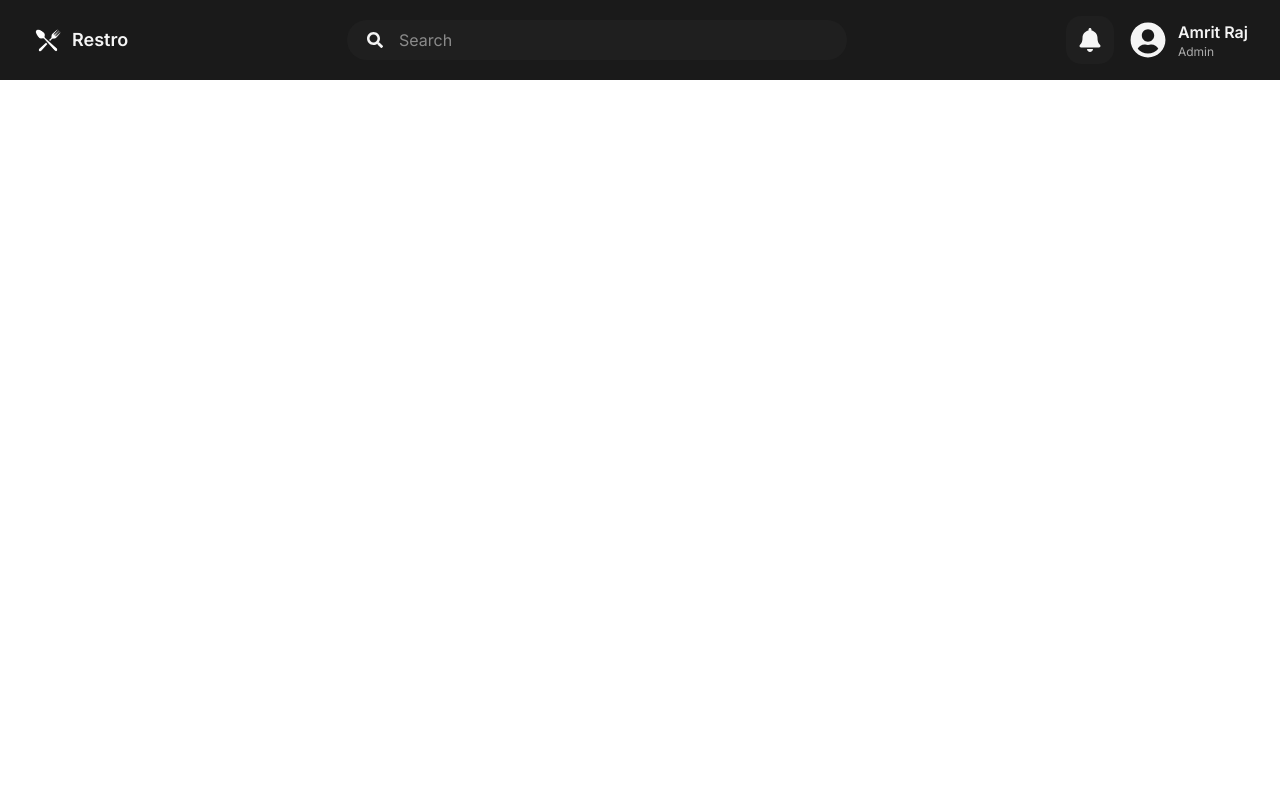
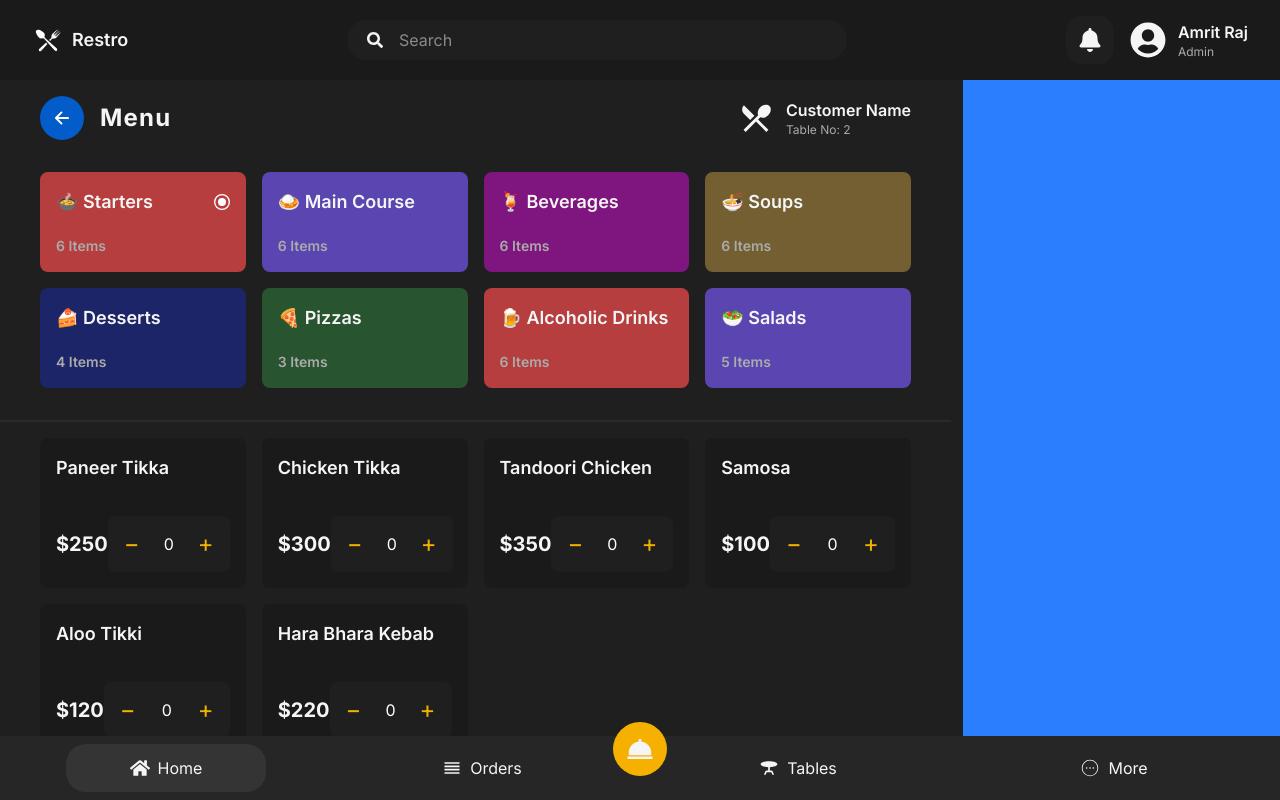
Before and after one commit to carloshtsca/restaurant-react, a React (Vite) app: page /menu in a window 1280 px wide. Built offline with nearby package versions, Linux system fonts and the light colour scheme.

Commit message:
Add Menu Page UI Design

```diff
--- a/src/App.jsx
+++ b/src/App.jsx
@@ -1,5 +1,5 @@
 import { BrowserRouter as Router, Routes, Route } from 'react-router-dom';
-import { Home, Auth, Orders, Tables } from './pages';
+import { Home, Auth, Orders, Tables, Menu } from './pages';
 import Header from './components/shared/Header';
 
 function App() {
@@ -11,6 +11,8 @@
         <Route path='/auth' element={<Auth />} />
         <Route path='/orders' element={<Orders />} />
         <Route path='/tables' element={<Tables />} />
+        <Route path='/menu' element={<Menu />} />
+        <Route path='*' element={<div>Not Found</div>} />
       </Routes>
     </Router>
   )
--- /dev/null
+++ b/src/components/menu/MenuContainer.jsx
@@ -0,0 +1,74 @@
+import React, { useState } from 'react'
+import { menus } from '../../constants'
+import { GrRadialSelected } from 'react-icons/gr';
+
+const MenuContainer = () => {
+    const [selected, setSelected] = useState(menus[0]);
+    const [itemCount, setItemCount] = useState(0);
+    const [itemId, setItemId] = useState();
+
+    const increment = (id) => {
+        setItemId(id);
+        if (itemCount >= 4) return;
+        setItemCount((prev) => prev + 1);
+    };
+
+    const decrement = (id) => {
+        setItemId(id);
+        if (itemCount <= 0) return;
+        setItemCount((prev) => prev - 1);
+    };
+
+    return (
+        <>
+            <div className='grid sm:grid-cols-2 md:grid-cols-2 lg:grid-cols-3 xl:grid-cols-4 gap-4 px-10 py-4 w-[100%]'>
+                {
+                    menus.map((menu) => {
+                        return (
+                            <div
+                                key={menu.id}
+                                className='flex flex-col items-start justify-between p-4 rounded-lg h-[100px] cursor-pointer'
+                                style={{ backgroundColor: menu.bgColor }}
+                                onClick={() => {
+                                    setSelected(menu);
+                                    setItemId(0);
+                                    setItemCount(0);
+                                }}
+                            >
+                                <div className='flex items-center justify-between w-full'>
+                                    <h1 className='text-[#f5f5f5] text-lg font-semibold'>{menu.icon} {menu.name}</h1>
+                                    {selected.id === menu.id && <GrRadialSelected className='text-white' />}
+                                </div>
+                                <p className='text-[#ababab] text-sm font-semibold'>{menu.items.length} Items</p>
+                            </div>
+                        );
+                    })
+                }
+            </div>
+
+            <hr className='border-[#2a2a2a] border-t-2 mt-4' />
+
+            <div className='grid sm:grid-cols-2 md:grid-cols-2 lg:grid-cols-3 xl:grid-cols-4 gap-4 px-10 py-4 w-[100%]'>
+                {
+                    selected?.items.map((menu) => {
+                        return (
+                            <div key={menu.id} className='flex flex-col items-start justify-between p-4 rounded-lg h-[150px] cursor-pointer hover:bg-[#2a2a2a] bg-[#1a1a1a]'>
+                                <h1 className='text-[#f5f5f5] text-lg font-semibold'>{menu.name}</h1>
+                                <div className='flex items-center justify-between w-full'>
+                                    <p className='text-[#f5f5f5] text-xl font-bold'>${menu.price}</p>
+                                    <div className='flex items-center justify-between bg-[#1f1f1f] px-4 py-3 rounded-lg gap-6 w-32'>
+                                        <button onClick={() => decrement(menu.id)} className='text-yellow-500 text-2xl'>&minus;</button>
+                                        <span className='text-white'>{menu.id === itemId ? itemCount : "0"}</span>
+                                        <button onClick={() => increment(menu.id)} className='text-yellow-500 text-2xl'>&#43;</button>
+                                    </div>
+                                </div>
+                            </div>
+                        );
+                    })
+                }
+            </div>
+        </>
+    )
+}
+
+export default MenuContainer
--- a/src/components/tables/TableCard.jsx
+++ b/src/components/tables/TableCard.jsx
@@ -1,9 +1,17 @@
 import React from 'react'
 import { getRandomBG } from '../../utils'
+import { useNavigate } from 'react-router-dom'
 
 const TableCard = ({ key, name, status, initials }) => {
+  const navigate = useNavigate();
+
+  const handleClick = () => {
+    if (status === "Booked") return;
+    navigate(`/menu`);
+  }
+
   return (
-    <div key={key} className=' hover:bg-[#2c2c2c] bg-[#262626] p-4 rounded-lg cursor-pointer'>
+    <div onClick={handleClick} key={key} className=' hover:bg-[#2c2c2c] bg-[#262626] p-4 rounded-lg cursor-pointer'>
       <div className='flex items-center justify-between px-1'>
         <h1 className='text-[#f5f5f5] text-xl font-semibold'>{name}</h1>
         <p className={`${status === "Booked" ? "text-green-600 bg-[#2e4a40]" : "bg-[#664a04] text-white"} px-2 py-1 rounded-lg`}>{status}</p>
--- a/src/constants/index.js
+++ b/src/constants/index.js
@@ -95,293 +95,293 @@
   { id: 15, name: "Table 15", status: "Booked", initial: "TW", seats: 3 }
 ];
 
-// export const startersItem = [
-//   {
-//     id: 1,
-//     name: "Paneer Tikka",
-//     price: 250,
-//     category: "Vegetarian"
-//   },
-//   {
-//     id: 2,
-//     name: "Chicken Tikka",
-//     price: 300,
-//     category: "Non-Vegetarian"
-//   },
-//   {
-//     id: 3,
-//     name: "Tandoori Chicken",
-//     price: 350,
-//     category: "Non-Vegetarian"
-//   },
-//   {
-//     id: 4,
-//     name: "Samosa",
-//     price: 100,
-//     category: "Vegetarian"
-//   },
-//   {
-//     id: 5,
-//     name: "Aloo Tikki",
-//     price: 120,
-//     category: "Vegetarian"
-//   },
-//   {
-//     id: 6,
-//     name: "Hara Bhara Kebab",
-//     price: 220,
-//     category: "Vegetarian"
-//   }
-// ];
+export const startersItem = [
+  {
+    id: 1,
+    name: "Paneer Tikka",
+    price: 250,
+    category: "Vegetarian"
+  },
+  {
+    id: 2,
+    name: "Chicken Tikka",
+    price: 300,
+    category: "Non-Vegetarian"
+  },
+  {
+    id: 3,
+    name: "Tandoori Chicken",
+    price: 350,
+    category: "Non-Vegetarian"
+  },
+  {
+    id: 4,
+    name: "Samosa",
+    price: 100,
+    category: "Vegetarian"
+  },
+  {
+    id: 5,
+    name: "Aloo Tikki",
+    price: 120,
+    category: "Vegetarian"
+  },
+  {
+    id: 6,
+    name: "Hara Bhara Kebab",
+    price: 220,
+    category: "Vegetarian"
+  }
+];
 
-// export const mainCourse = [
-//   {
-//     id: 1,
-//     name: "Butter Chicken",
-//     price: 400,
-//     category: "Non-Vegetarian"
-//   },
-//   {
-//     id: 2,
-//     name: "Paneer Butter Masala",
-//     price: 350,
-//     category: "Vegetarian"
-//   },
-//   {
-//     id: 3,
-//     name: "Chicken Biryani",
-//     price: 450,
-//     category: "Non-Vegetarian"
-//   },
-//   {
-//     id: 4,
-//     name: "Dal Makhani",
-//     price: 180,
-//     category: "Vegetarian"
-//   },
-//   {
-//     id: 5,
-//     name: "Kadai Paneer",
-//     price: 300,
-//     category: "Vegetarian"
-//   },
-//   {
-//     id: 6,
-//     name: "Rogan Josh",
-//     price: 500,
-//     category: "Non-Vegetarian"
-//   }
-// ];
+export const mainCourse = [
+  {
+    id: 1,
+    name: "Butter Chicken",
+    price: 400,
+    category: "Non-Vegetarian"
+  },
+  {
+    id: 2,
+    name: "Paneer Butter Masala",
+    price: 350,
+    category: "Vegetarian"
+  },
+  {
+    id: 3,
+    name: "Chicken Biryani",
+    price: 450,
+    category: "Non-Vegetarian"
+  },
+  {
+    id: 4,
+    name: "Dal Makhani",
+    price: 180,
+    category: "Vegetarian"
+  },
+  {
+    id: 5,
+    name: "Kadai Paneer",
+    price: 300,
+    category: "Vegetarian"
+  },
+  {
+    id: 6,
+    name: "Rogan Josh",
+    price: 500,
+    category: "Non-Vegetarian"
+  }
+];
 
-// export const beverages = [
-//   {
-//     id: 1,
-//     name: "Masala Chai",
-//     price: 50,
-//     category: "Hot"
-//   },
-//   {
-//     id: 2,
-//     name: "Lemon Soda",
-//     price: 80,
-//     category: "Cold"
-//   },
-//   {
-//     id: 3,
-//     name: "Mango Lassi",
-//     price: 120,
-//     category: "Cold"
-//   },
-//   {
-//     id: 4,
-//     name: "Cold Coffee",
-//     price: 150,
-//     category: "Cold"
-//   },
-//   {
-//     id: 5,
-//     name: "Fresh Lime Water",
-//     price: 60,
-//     category: "Cold"
-//   },
-//   {
-//     id: 6,
-//     name: "Iced Tea",
-//     price: 100,
-//     category: "Cold"
-//   }
-// ];
+export const beverages = [
+  {
+    id: 1,
+    name: "Masala Chai",
+    price: 50,
+    category: "Hot"
+  },
+  {
+    id: 2,
+    name: "Lemon Soda",
+    price: 80,
+    category: "Cold"
+  },
+  {
+    id: 3,
+    name: "Mango Lassi",
+    price: 120,
+    category: "Cold"
+  },
+  {
+    id: 4,
+    name: "Cold Coffee",
+    price: 150,
+    category: "Cold"
+  },
+  {
+    id: 5,
+    name: "Fresh Lime Water",
+    price: 60,
+    category: "Cold"
+  },
+  {
+    id: 6,
+    name: "Iced Tea",
+    price: 100,
+    category: "Cold"
+  }
+];
 
-// export const soups = [
-//   {
-//     id: 1,
-//     name: "Tomato Soup",
-//     price: 120,
-//     category: "Vegetarian"
-//   },
-//   {
-//     id: 2,
-//     name: "Sweet Corn Soup",
-//     price: 130,
-//     category: "Vegetarian"
-//   },
-//   {
-//     id: 3,
-//     name: "Hot & Sour Soup",
-//     price: 140,
-//     category: "Vegetarian"
-//   },
-//   {
-//     id: 4,
-//     name: "Chicken Clear Soup",
-//     price: 160,
-//     category: "Non-Vegetarian"
-//   },
-//   {
-//     id: 5,
-//     name: "Mushroom Soup",
-//     price: 150,
-//     category: "Vegetarian"
-//   },
-//   {
-//     id: 6,
-//     name: "Lemon Coriander Soup",
-//     price: 110,
-//     category: "Vegetarian"
-//   }
-// ];
+export const soups = [
+  {
+    id: 1,
+    name: "Tomato Soup",
+    price: 120,
+    category: "Vegetarian"
+  },
+  {
+    id: 2,
+    name: "Sweet Corn Soup",
+    price: 130,
+    category: "Vegetarian"
+  },
+  {
+    id: 3,
+    name: "Hot & Sour Soup",
+    price: 140,
+    category: "Vegetarian"
+  },
+  {
+    id: 4,
+    name: "Chicken Clear Soup",
+    price: 160,
+    category: "Non-Vegetarian"
+  },
+  {
+    id: 5,
+    name: "Mushroom Soup",
+    price: 150,
+    category: "Vegetarian"
+  },
+  {
+    id: 6,
+    name: "Lemon Coriander Soup",
+    price: 110,
+    category: "Vegetarian"
+  }
+];
 
-// export const desserts = [
-//   {
-//     id: 1,
-//     name: "Gulab Jamun",
-//     price: 100,
-//     category: "Vegetarian"
-//   },
-//   {
-//     id: 2,
-//     name: "Kulfi",
-//     price: 150,
-//     category: "Vegetarian"
-//   },
-//   {
-//     id: 3,
-//     name: "Chocolate Lava Cake",
-//     price: 250,
-//     category: "Vegetarian"
-//   },
-//   {
-//     id: 4,
-//     name: "Ras Malai",
-//     price: 180,
-//     category: "Vegetarian"
-//   }
-// ];
+export const desserts = [
+  {
+    id: 1,
+    name: "Gulab Jamun",
+    price: 100,
+    category: "Vegetarian"
+  },
+  {
+    id: 2,
+    name: "Kulfi",
+    price: 150,
+    category: "Vegetarian"
+  },
+  {
+    id: 3,
+    name: "Chocolate Lava Cake",
+    price: 250,
+    category: "Vegetarian"
+  },
+  {
+    id: 4,
+    name: "Ras Malai",
+    price: 180,
+    category: "Vegetarian"
+  }
+];
 
-// export const pizzas = [
-//   {
-//     id: 1,
-//     name: "Margherita Pizza",
-//     price: 350,
-//     category: "Vegetarian"
-//   },
-//   {
-//     id: 2,
-//     name: "Veg Supreme Pizza",
-//     price: 400,
-//     category: "Vegetarian"
-//   },
-//   {
-//     id: 3,
-//     name: "Pepperoni Pizza",
-//     price: 450,
-//     category: "Non-Vegetarian"
-//   }
-// ];
+export const pizzas = [
+  {
+    id: 1,
+    name: "Margherita Pizza",
+    price: 350,
+    category: "Vegetarian"
+  },
+  {
+    id: 2,
+    name: "Veg Supreme Pizza",
+    price: 400,
+    category: "Vegetarian"
+  },
+  {
+    id: 3,
+    name: "Pepperoni Pizza",
+    price: 450,
+    category: "Non-Vegetarian"
+  }
+];
 
-// export const alcoholicDrinks = [
-//   {
-//     id: 1,
-//     name: "Beer",
-//     price: 200,
-//     category: "Alcoholic"
-//   },
-//   {
-//     id: 2,
-//     name: "Whiskey",
-//     price: 500,
-//     category: "Alcoholic"
-//   },
-//   {
-//     id: 3,
-//     name: "Vodka",
-//     price: 450,
-//     category: "Alcoholic"
-//   },
-//   {
-//     id: 4,
-//     name: "Rum",
-//     price: 350,
-//     category: "Alcoholic"
-//   },
-//   {
-//     id: 5,
-//     name: "Tequila",
-//     price: 600,
-//     category: "Alcoholic"
-//   },
-//   {
-//     id: 6,
-//     name: "Cocktail",
-//     price: 400,
-//     category: "Alcoholic"
-//   }
-// ];
+export const alcoholicDrinks = [
+  {
+    id: 1,
+    name: "Beer",
+    price: 200,
+    category: "Alcoholic"
+  },
+  {
+    id: 2,
+    name: "Whiskey",
+    price: 500,
+    category: "Alcoholic"
+  },
+  {
+    id: 3,
+    name: "Vodka",
+    price: 450,
+    category: "Alcoholic"
+  },
+  {
+    id: 4,
+    name: "Rum",
+    price: 350,
+    category: "Alcoholic"
+  },
+  {
+    id: 5,
+    name: "Tequila",
+    price: 600,
+    category: "Alcoholic"
+  },
+  {
+    id: 6,
+    name: "Cocktail",
+    price: 400,
+    category: "Alcoholic"
+  }
+];
 
-// export const salads = [
-//   {
-//     id: 1,
-//     name: "Caesar Salad",
-//     price: 200,
-//     category: "Vegetarian"
-//   },
-//   {
-//     id: 2,
-//     name: "Greek Salad",
-//     price: 250,
-//     category: "Vegetarian"
-//   },
-//   {
-//     id: 3,
-//     name: "Fruit Salad",
-//     price: 150,
-//     category: "Vegetarian"
-//   },
-//   {
-//     id: 4,
-//     name: "Chicken Salad",
-//     price: 300,
-//     category: "Non-Vegetarian"
-//   },
-//   {
-//     id: 5,
-//     name: "Tuna Salad",
-//     price: 350,
+export const salads = [
+  {
+    id: 1,
+    name: "Caesar Salad",
+    price: 200,
+    category: "Vegetarian"
+  },
+  {
+    id: 2,
+    name: "Greek Salad",
+    price: 250,
+    category: "Vegetarian"
+  },
+  {
+    id: 3,
+    name: "Fruit Salad",
+    price: 150,
+    category: "Vegetarian"
+  },
+  {
+    id: 4,
+    name: "Chicken Salad",
+    price: 300,
+    category: "Non-Vegetarian"
+  },
+  {
+    id: 5,
+    name: "Tuna Salad",
+    price: 350,
 
-//   }
-// ];
+  }
+];
 
 
-// export const menus = [
-//   { id: 1, name: "Starters", bgColor: "#b73e3e", icon: "🍲", items: startersItem },
-//   { id: 2, name: "Main Course", bgColor: "#5b45b0", icon: "🍛", items: mainCourse },
-//   { id: 3, name: "Beverages", bgColor: "#7f167f", icon: "🍹", items: beverages },
-//   { id: 4, name: "Soups", bgColor: "#735f32", icon: "🍜", items: soups },
-//   { id: 5, name: "Desserts", bgColor: "#1d2569", icon: "🍰", items: desserts },
-//   { id: 6, name: "Pizzas", bgColor: "#285430", icon: "🍕", items: pizzas },
-//   { id: 7, name: "Alcoholic Drinks", bgColor: "#b73e3e", icon: "🍺", items: alcoholicDrinks },
-//   { id: 8, name: "Salads", bgColor: "#5b45b0", icon: "🥗", items: salads }
-// ]
+export const menus = [
+  { id: 1, name: "Starters", bgColor: "#b73e3e", icon: "🍲", items: startersItem },
+  { id: 2, name: "Main Course", bgColor: "#5b45b0", icon: "🍛", items: mainCourse },
+  { id: 3, name: "Beverages", bgColor: "#7f167f", icon: "🍹", items: beverages },
+  { id: 4, name: "Soups", bgColor: "#735f32", icon: "🍜", items: soups },
+  { id: 5, name: "Desserts", bgColor: "#1d2569", icon: "🍰", items: desserts },
+  { id: 6, name: "Pizzas", bgColor: "#285430", icon: "🍕", items: pizzas },
+  { id: 7, name: "Alcoholic Drinks", bgColor: "#b73e3e", icon: "🍺", items: alcoholicDrinks },
+  { id: 8, name: "Salads", bgColor: "#5b45b0", icon: "🥗", items: salads }
+]
 
 // export const metricsData = [
 //   { title: "Revenue", value: "₹50,846.90", percentage: "12%", color: "#025cca", isIncrease: false },
--- /dev/null
+++ b/src/pages/Menu.jsx
@@ -0,0 +1,41 @@
+import React from 'react'
+import BottomNav from '../components/shared/BottomNav';
+import BackButton from '../components/shared/BackButton';
+import { MdRestaurantMenu } from 'react-icons/md';
+import MenuContainer from '../components/menu/MenuContainer';
+
+const Menu = () => { // 5:36 - 21:24 (Part 6)
+    return (
+        <section className='bg-[#1f1f1f] h-[calc(100vh-5rem)] overflow-hidden flex gap-3'>
+            {/* Left Div */}
+            <div className='flex-[3]'>
+                <div className='flex items-center justify-between px-10 py-4'>
+                    <div className='flex items-center gap-4'>
+                        <BackButton />
+                        <h1 className='text-[#f5f5f5] text-2xl font-bold tracking-wider'>Menu</h1>
+                    </div>
+                    <div className='flex items-center justify-around gap-4'>
+                        <div className='flex items-center gap-3 cursor-pointer'>
+                            <MdRestaurantMenu className='text-[#f5f5f5] text-4xl' />
+                            <div className='flex flex-col items-start'>
+                                <h1 className='text-md text-[#f5f5f5] font-semibold'>Customer Name</h1>
+                                <p className='text-xs text-[#ababab]'>Table No: 2</p>
+                            </div>
+                        </div>
+                    </div>
+                </div>
+
+                <MenuContainer />
+            </div>
+
+            {/* Right Div */}
+            <div className='flex-[1] bg-blue-500'>
+
+            </div>
+
+            <BottomNav />
+        </section>
+    );
+};
+
+export default Menu;
--- a/src/pages/Tables.jsx
+++ b/src/pages/Tables.jsx
@@ -23,9 +23,9 @@
 
             <div className='grid sm:grid-cols-2 md:grid-cols-3 lg:grid-cols-4 xl:grid-cols-5 gap-5 px-10 py-5 overflow-y-scroll h-[700px] scrollbar-hide'>
                 {
-                    tables.map((table, i) => {
+                    tables.map((table) => {
                         return (
-                            <TableCard key={i} name={table.name} status={table.status} initials={table.initial} />
+                            <TableCard key={table.id} id={table.id} name={table.name} status={table.status} initials={table.initial} />
                         )
                     })
                 }
--- a/src/pages/index.js
+++ b/src/pages/index.js
@@ -2,3 +2,4 @@
 export { default as Orders } from './Orders.jsx';
 export { default as Auth } from './Auth.jsx';
 export { default as Tables } from './Tables.jsx';
+export { default as Menu } from './Menu.jsx';
```
Also changed, not shown: src/utils/index.js (+7 -0 lines).
